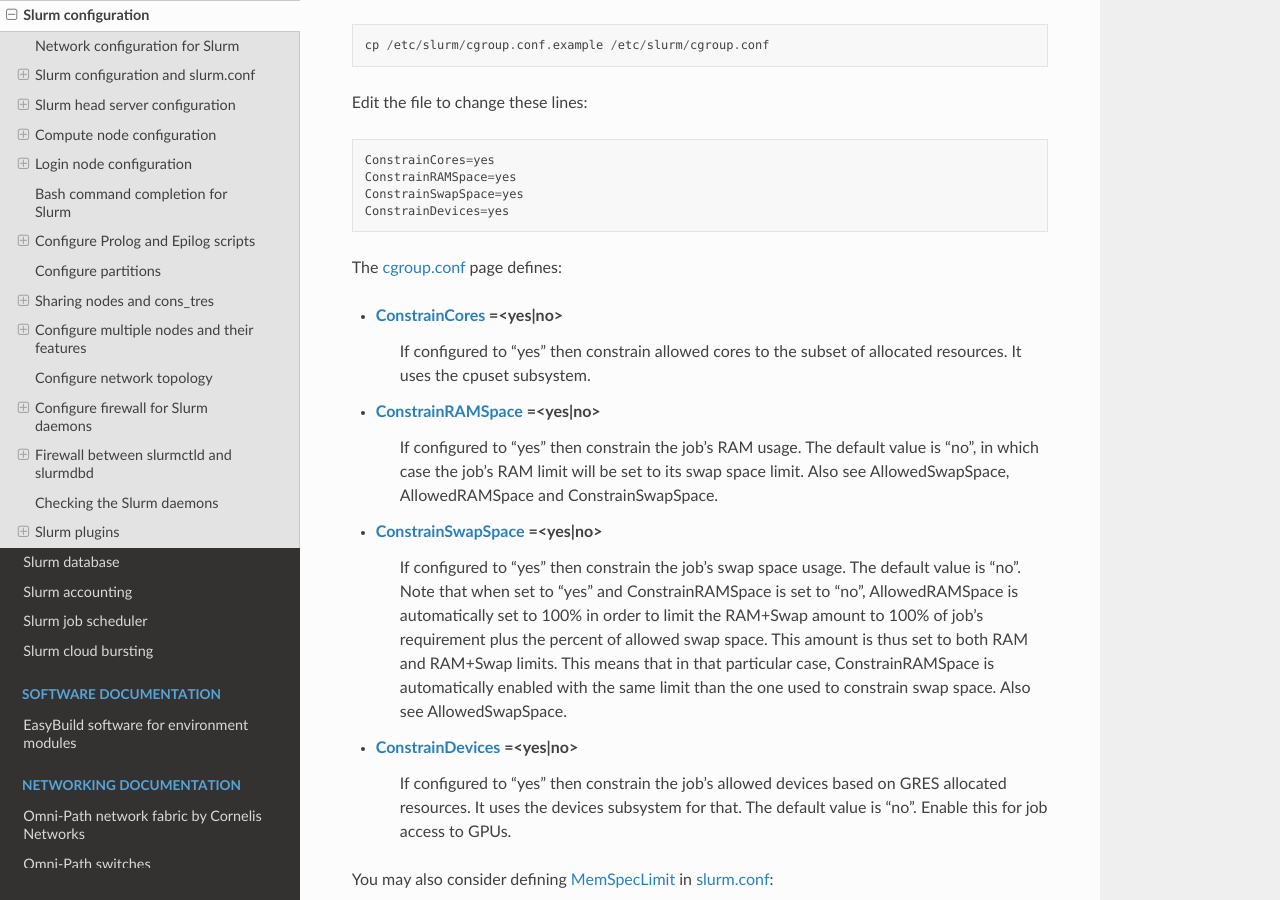
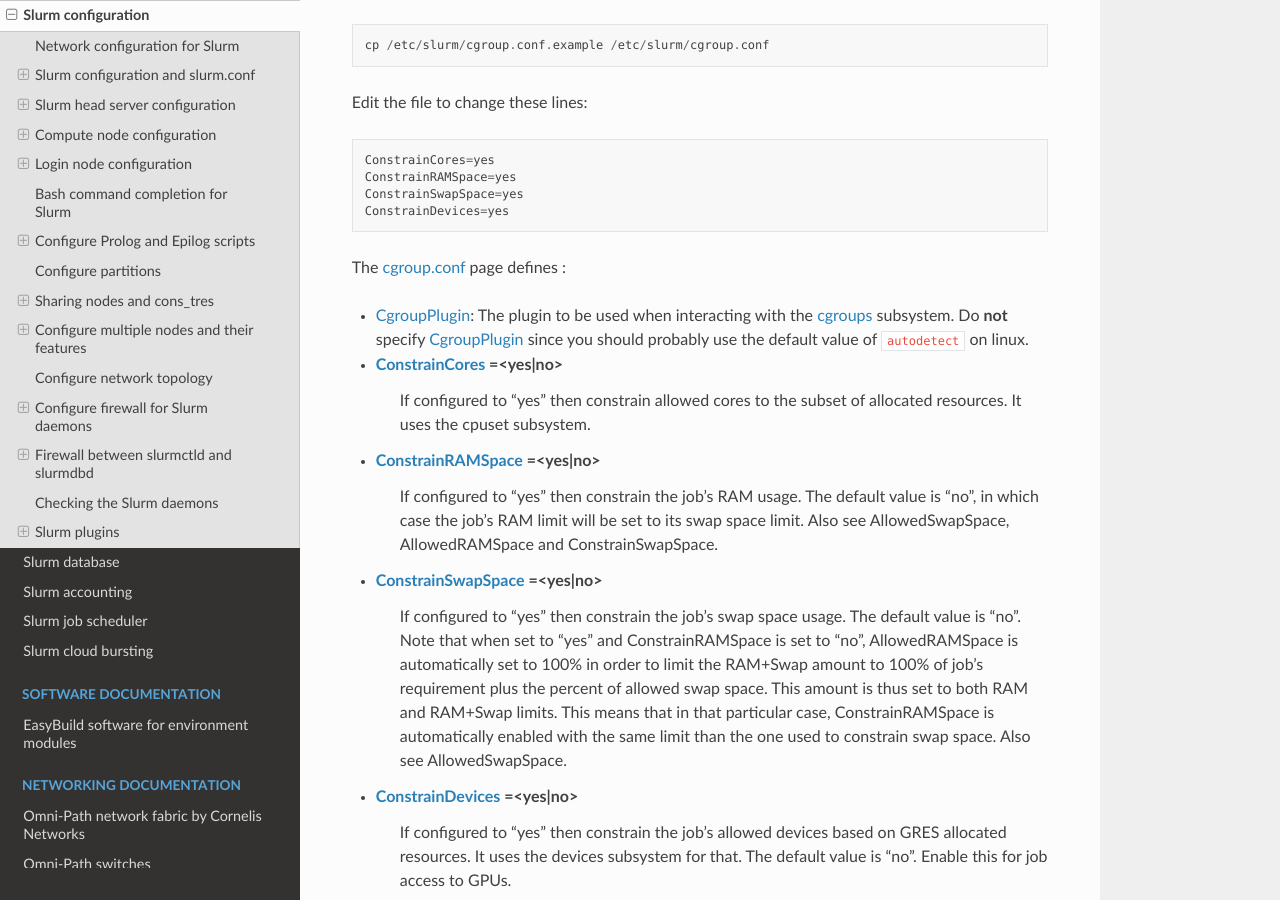
Before and after one commit to OleHolmNielsen/Niflheim_system, a Sphinx documentation site: the page built from docs/Slurm_configuration.rst, in a window 1280 px wide and 900 px high, scrolled down 11707 px. Built offline with Sphinx 7.4.7 and the Read the Docs theme 3.1.0, drawn with Linux system fonts in a browser that asks for light colours.

Commit message:
Added CgroupPlugin description

```diff
--- a/docs/Slurm_configuration.rst
+++ b/docs/Slurm_configuration.rst
@@ -507,8 +507,10 @@
   ConstrainSwapSpace=yes
   ConstrainDevices=yes
 
-The cgroup.conf_ page defines:
-
+The cgroup.conf_ page defines :
+
+* CgroupPlugin_: The plugin to be used when interacting with the cgroups_ subsystem.
+  Do **not** specify CgroupPlugin_ since you should probably use the default value of ``autodetect`` on linux.
 * ConstrainCores_ =<yes|no>
     If configured to "yes" then constrain allowed cores to the subset of allocated resources. It uses the cpuset subsystem.
 * ConstrainRAMSpace_ =<yes|no>
@@ -537,6 +539,7 @@
 
 After distributing the cgroup.conf_ file to all nodes, make a ``scontrol reconfigure``.
 
+.. _CgroupPlugin: https://slurm.schedmd.com/cgroup.conf.html#OPT_CgroupPlugin
 .. _ConstrainCores: https://slurm.schedmd.com/cgroup.conf.html#OPT_ConstrainCores
 .. _ConstrainRAMSpace: https://slurm.schedmd.com/cgroup.conf.html#OPT_ConstrainRAMSpace
 .. _ConstrainSwapSpace: https://slurm.schedmd.com/cgroup.conf.html#OPT_ConstrainSwapSpace
```
